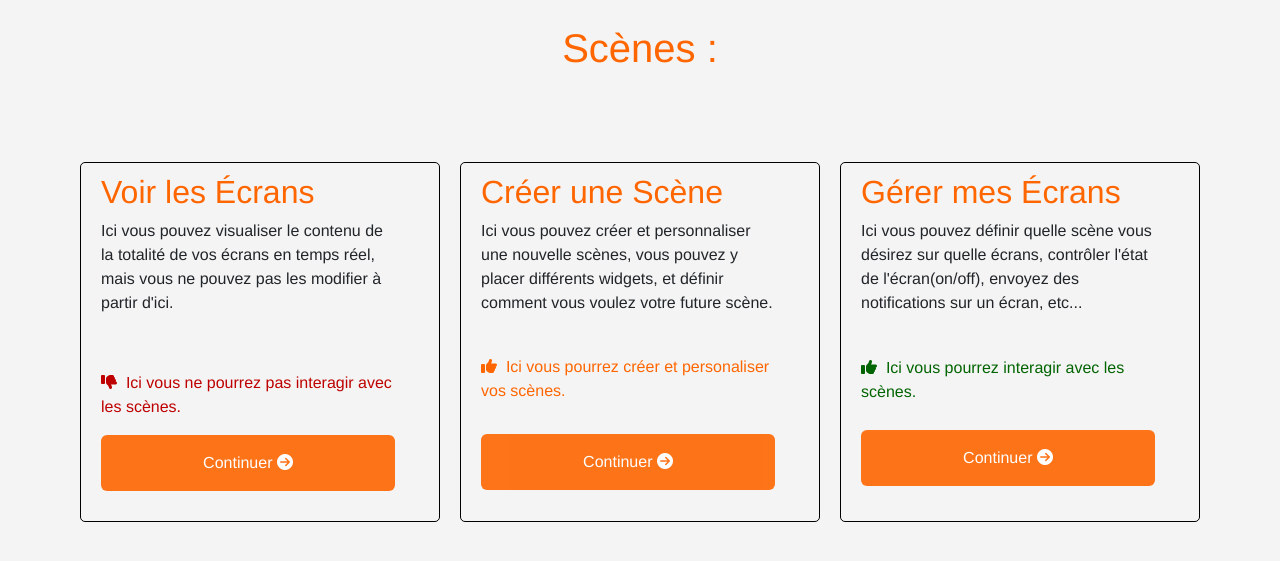
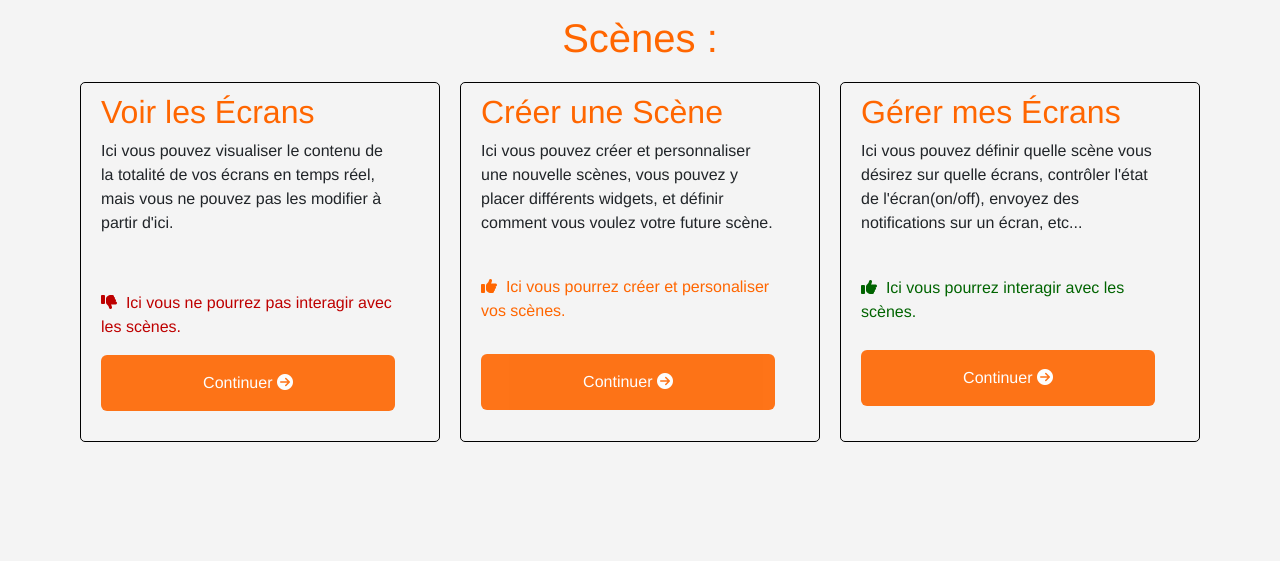
Before and after one commit to algosup/2022-2023-project-2-factory-display-Project-2-group, a PHP site: page /factory-display/scenes/index.html in a window 1280 px wide. Shown: the part 76-637 px from the top of the page. Run offline with PHP 8.4, Linux system fonts and the light colour scheme.

Commit message:
update 3

```diff
--- a/factory-display/assets/css/scenes/homepage.css
+++ b/factory-display/assets/css/scenes/homepage.css
@@ -1,5 +1,5 @@
 body{
-  margin-top: 100px;
+  margin-top: 90px;
   background-color: #F2F2F2;
 }
 .container {
@@ -67,5 +67,5 @@ p.txt-red {
 }
 
 .container {
-  margin-top: 10vh;
+  margin-top: 10px;
 }
```
